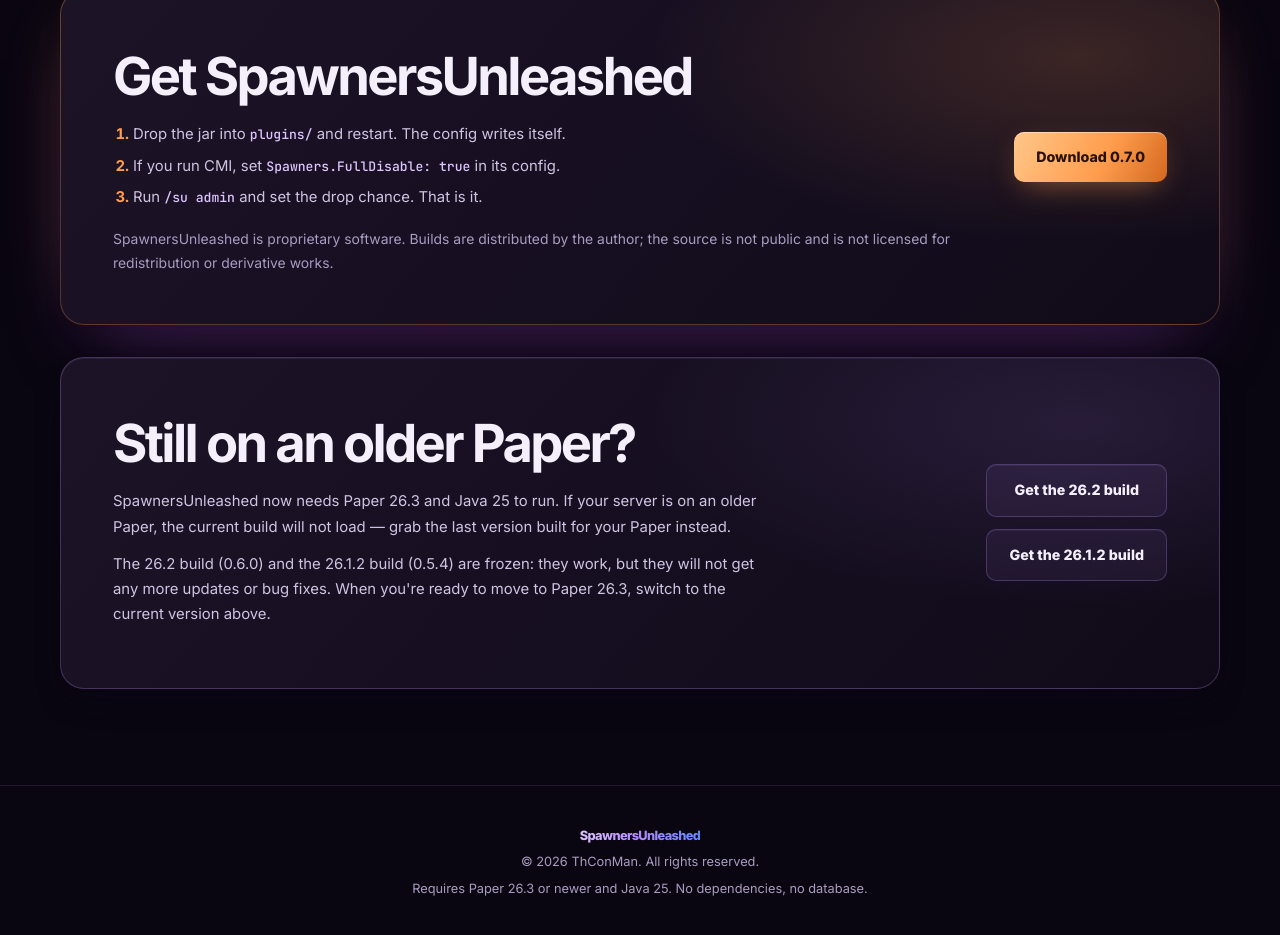
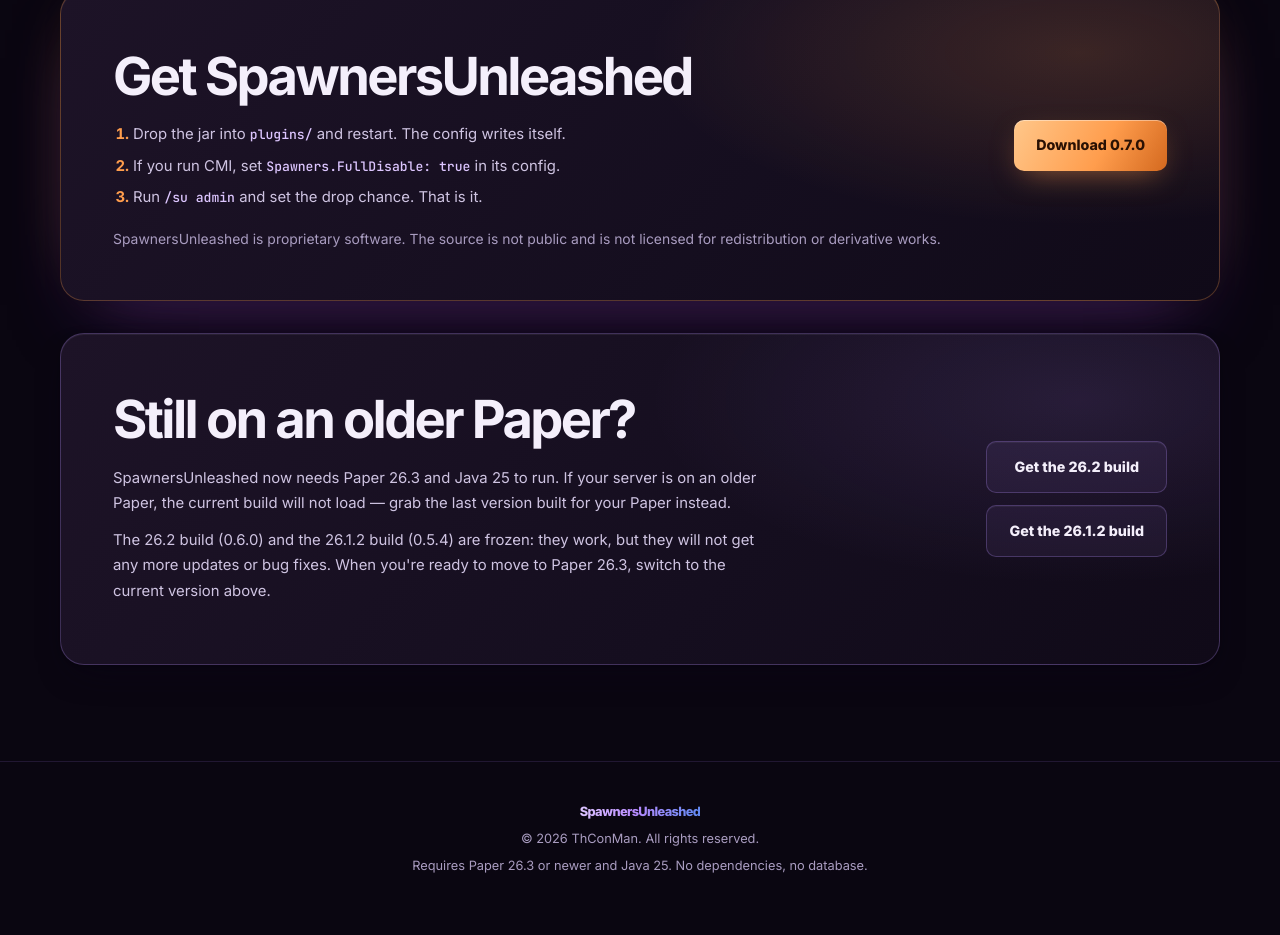
Before and after one commit to ThConMan/spawnersunleashed-docs, a plain HTML site: page index.html in a window 1280 px wide. Shown: the part 6166-7101 px from the top of the page. Drawn offline with Linux system fonts and the light colour scheme.

```diff
--- a/index.html
+++ b/index.html
@@ -285,8 +285,7 @@
         <li>If you run CMI, set <code>Spawners.FullDisable: true</code> in its config.</li>
         <li>Run <code>/su admin</code> and set the drop chance. That is it.</li>
       </ol>
-      <p class="fine-print">SpawnersUnleashed is proprietary software. Builds are distributed
-        by the author; the source is not public and is not licensed for redistribution or
+      <p class="fine-print">SpawnersUnleashed is proprietary software. The source is not public and is not licensed for redistribution or
         derivative works.</p>
     </div>
     <a class="button primary" href="https://github.com/ThConMan/spawnersunleashed-docs/releases/latest">Download 0.7.0</a>
```
